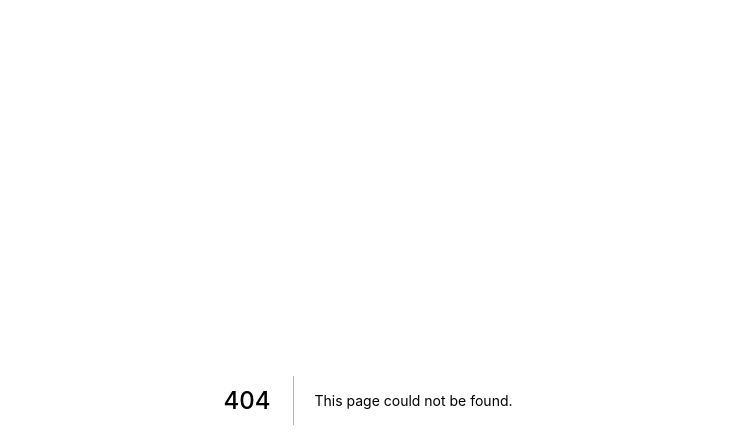
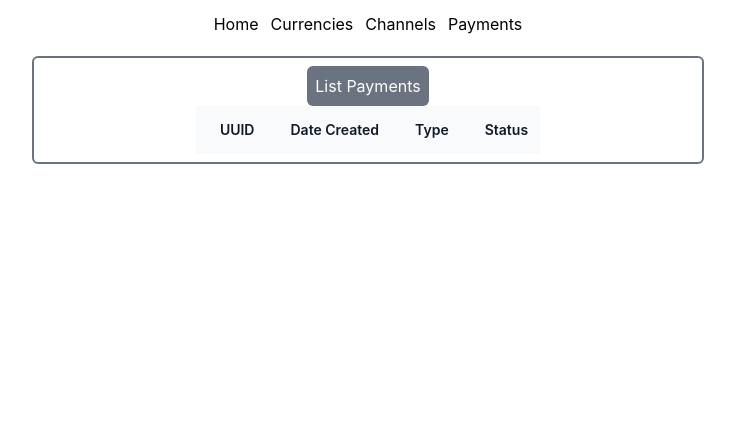
Before and after one commit to abhiShandy/wiiqare-dashboard, a Next.js app: page /payments in a window 1280 px wide. Before the commit this address had no page. Shown: the top 448 px of the page, without its empty margins (272-1007 px from the left). Built offline with nearby package versions, Linux system fonts and the light colour scheme.

Commit message:
list payments

```diff
--- a/components/navbar.tsx
+++ b/components/navbar.tsx
@@ -6,6 +6,7 @@ const Navbar = () => {
       <Link href="/">Home</Link>
       <Link href="/currencies">Currencies</Link>
       <Link href="/channels">Channels</Link>
+      <Link href="/payments">Payments</Link>
     </nav>
   );
 };
--- a/pages/channels.tsx
+++ b/pages/channels.tsx
@@ -74,7 +74,7 @@ const Channels = () => {
           }}
         />
         <button
-          className="bg-blue-500 p-2 rounded-md text-white"
+          className="bg-gray-500 p-2 rounded-md text-white"
           onClick={createChannel}
         >
           Create Channel
@@ -82,7 +82,7 @@ const Channels = () => {
       </div>
       <div className="border-gray-500 border-2 rounded-md max-w-5xl mx-auto mt-5 text-center p-2">
         <button
-          className="bg-blue-500 p-2 rounded-md text-white"
+          className="bg-gray-500 p-2 rounded-md text-white"
           onClick={getChannels}
         >
           List Channels
--- a/pages/index.tsx
+++ b/pages/index.tsx
@@ -1,5 +1,6 @@
 import type { NextPage } from "next";
 import Head from "next/head";
+import Link from "next/link";
 import styles from "../styles/Home.module.css";
 
 const Home: NextPage = () => {
@@ -18,18 +19,22 @@ const Home: NextPage = () => {
         </h1>
 
         <div className={styles.grid}>
-          <a href="/currencies" className={styles.card}>
+          <Link href="/currencies">
+            <a className={styles.card}>
               <h2>Fiat currencies &rarr;</h2>
               <p>
                 The complete list of fiat currencies supported in both payments
                 and channels.
               </p>
             </a>
+          </Link>
 
-          <a href="/channels" className={styles.card}>
+          <Link href="/channels">
+            <a className={styles.card}>
               <h2>Channels &rarr;</h2>
               <p>Create and list channels.</p>
             </a>
+          </Link>
         </div>
       </main>
     </div>
--- /dev/null
+++ b/pages/payments.tsx
@@ -0,0 +1,102 @@
+import axios from "axios";
+import hawk from "hawk";
+import { MouseEventHandler, useState } from "react";
+import Navbar from "../components/navbar";
+
+type Payment = {
+  uuid: string;
+  type: string;
+  status: string;
+  dateCreated: string;
+};
+
+const url = "https://api.sandbox.coindirect.com";
+const credentials: {
+  id: string;
+  key: string;
+  algorithm: "sha256" | "sha1";
+} = {
+  id: "ZPcwjLvvZ107UEhAgOvFqgl6Qmlz92pmJYTVOfPGl3SSseCJJuqF92nlkjSeEHSp",
+  key: "4KcRYkSBfJmPRpNO6ebccRLvuxlsq5pEtGzJjAuLleZvYMdiUP1xMEHJ9Chtkges",
+  algorithm: "sha256",
+};
+
+const merchantId = "e7c967e0-ea58-41de-aad2-c8a28d970baa";
+
+const Payments = () => {
+  const [payments, setPayments] = useState<Payment[]>([]);
+  const getPayments: MouseEventHandler<HTMLButtonElement> = async (e) => {
+    e.preventDefault();
+    try {
+      const getPaymentsURL =
+        url + `/api/v1/pay/summary?merchantId=${merchantId}`;
+      const { header } = hawk.client.header(getPaymentsURL, "GET", {
+        credentials,
+      });
+      const response = await axios.get(getPaymentsURL, {
+        headers: { Authorization: header },
+      });
+      setPayments(response.data);
+    } catch (error) {
+      alert("Failed to get payments");
+    }
+  };
+  return (
+    <>
+      <Navbar />
+      <div className="border-gray-500 border-2 rounded-md max-w-2xl mx-auto mt-5 text-center p-2">
+        <button
+          className="bg-gray-500 p-2 rounded-md text-white"
+          onClick={getPayments}
+        >
+          List Payments
+        </button>
+        <table className="divide-y divide-gray-300 m-auto">
+          <thead className="bg-gray-50">
+            <tr>
+              <th
+                scope="col"
+                className="py-3.5 pl-4 pr-3 text-left text-sm font-semibold text-gray-900 sm:pl-6"
+              >
+                UUID
+              </th>
+              <th
+                scope="col"
+                className="py-3.5 pl-4 pr-3 text-left text-sm font-semibold text-gray-900 sm:pl-6"
+              >
+                Date Created
+              </th>
+              <th
+                scope="col"
+                className="py-3.5 pl-4 pr-3 text-left text-sm font-semibold text-gray-900 sm:pl-6"
+              >
+                Type
+              </th>
+              <th
+                scope="col"
+                className="py-3.5 pl-4 pr-3 text-left text-sm font-semibold text-gray-900 sm:pl-6"
+              >
+                Status
+              </th>
+            </tr>
+          </thead>
+          <tbody>
+            {payments &&
+              payments.map((payment) => (
+                <tr key={payment.uuid}>
+                  <td>{payment.uuid}</td>
+                  <td>
+                    {new Date(payment.dateCreated).toISOString().slice(1, -8)}
+                  </td>
+                  <td>{payment.type}</td>
+                  <td>{payment.status}</td>
+                </tr>
+              ))}
+          </tbody>
+        </table>
+      </div>
+    </>
+  );
+};
+
+export default Payments;
```
Lines whose indentation alone changed are shown as unchanged.
